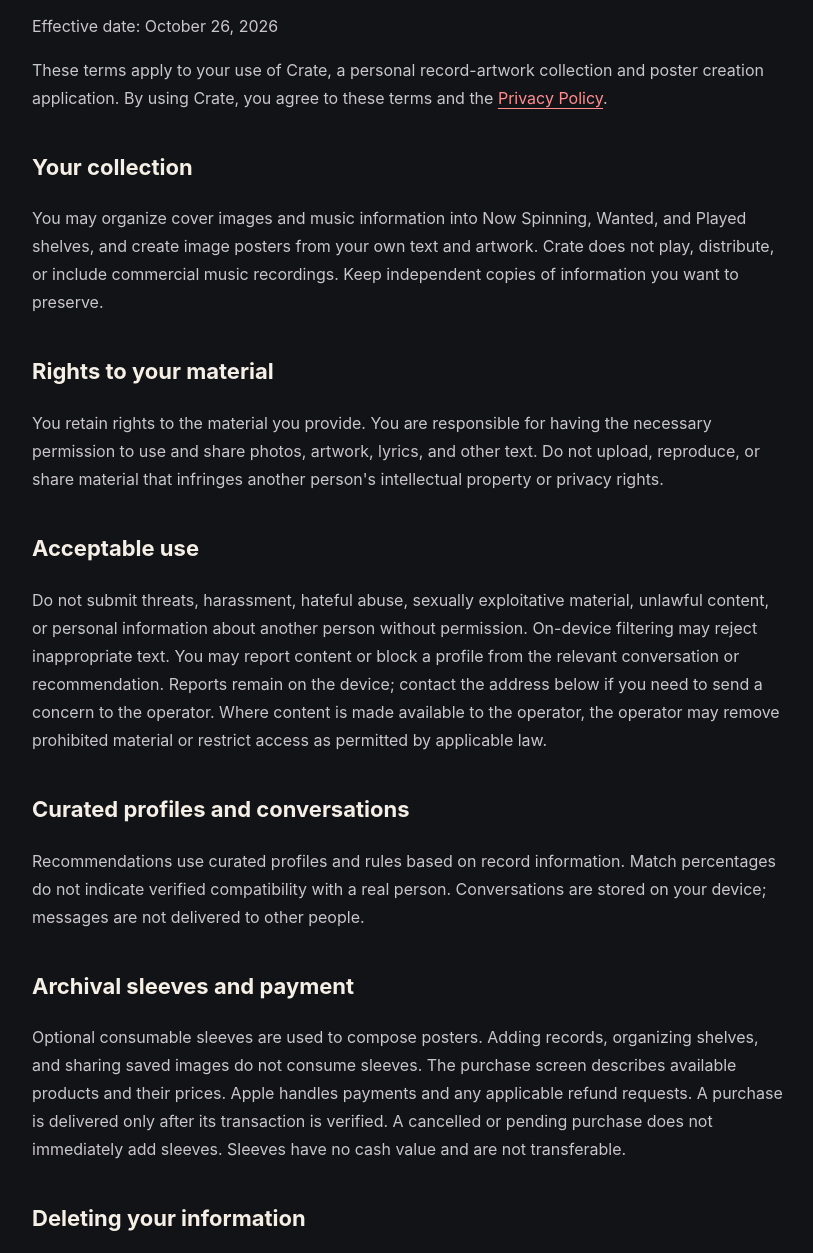
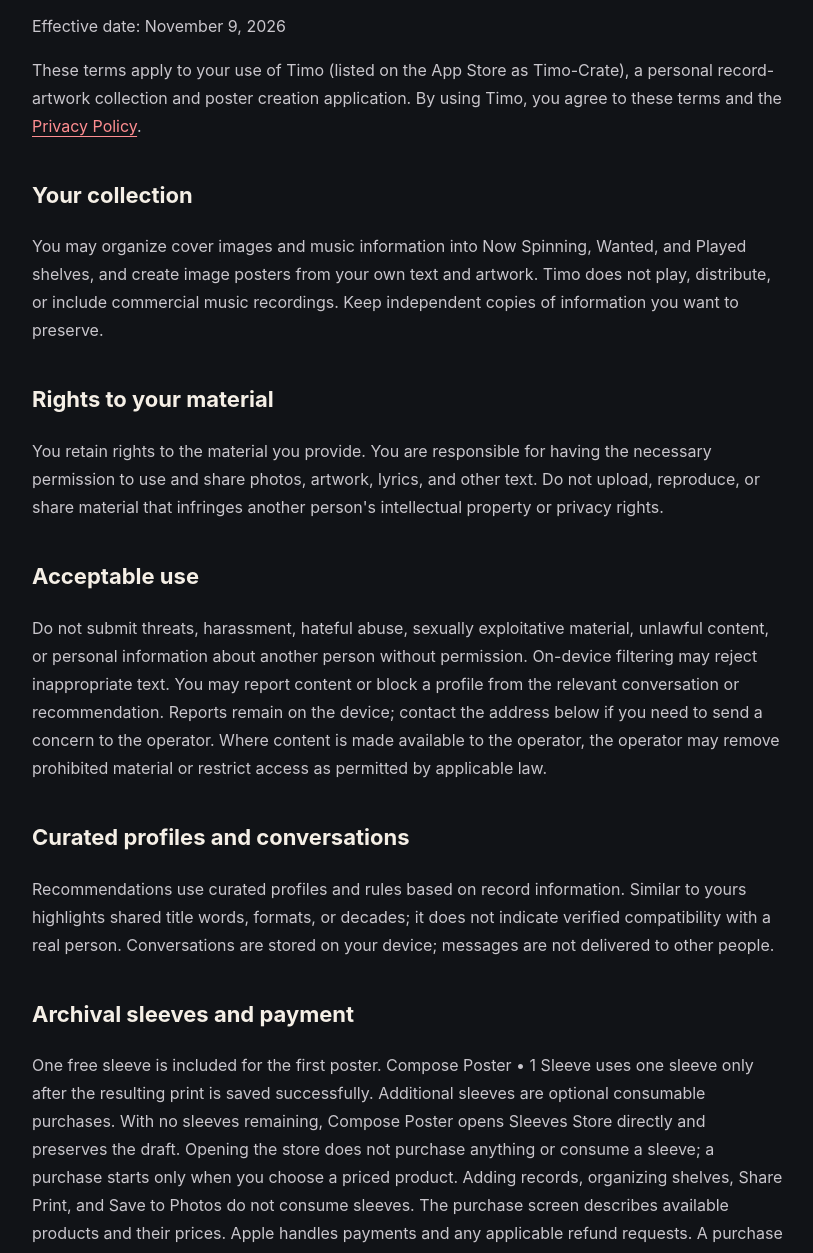
Before and after one commit to crate187/legal-site, a plain HTML site: page terms/index.html in a window 1280 px wide. Shown: the part 254-1507 px from the top of the page, without its empty margins (232-1045 px from the left). Drawn offline with Linux system fonts and the light colour scheme.

Commit message:
Update Terms of Use for Timo-Crate

```diff
--- a/terms/index.html
+++ b/terms/index.html
@@ -1,13 +1,13 @@
 <!doctype html>
-<html lang="en"><head><meta charset="utf-8"><meta name="viewport" content="width=device-width,initial-scale=1"><title>Terms of Use | Crate</title><link rel="canonical" href="https://crate187.github.io/legal-site/terms/"><style>*{box-sizing:border-box}body{margin:0;background:#111317;color:#e2e2e8;font:16px/1.75 -apple-system,BlinkMacSystemFont,"Segoe UI",sans-serif}main{max-width:800px;margin:0 auto;padding:64px 24px 80px}nav,a{color:#ff8e91}nav{display:flex;gap:24px;margin-bottom:48px}h1{font-size:42px;line-height:1.15;letter-spacing:-1px;color:#f5efe6}h2{font-size:22px;margin-top:36px;color:#f5efe6}p,li{color:#c9c6cc}.label{font-size:12px;letter-spacing:3px;color:#ff6b81}footer{border-top:1px solid #333539;margin-top:48px;padding-top:24px;font-size:14px}a{text-underline-offset:4px}</style></head>
-<body><!-- Contact address is a placeholder; verify ownership before publication. Policy describes planned product behavior; review against the finished application before publication. -->
-<main><nav aria-label="Legal"><a href="/legal-site/privacy/">Privacy Policy</a><a href="/legal-site/terms/">Terms of Use</a></nav><p class="label">WAHA CRATE</p><h1>Terms of Use</h1><p>Effective date: October 26, 2026</p>
-<p>These terms apply to your use of Crate, a personal record-artwork collection and poster creation application. By using Crate, you agree to these terms and the <a href="/legal-site/privacy/">Privacy Policy</a>.</p>
-<h2>Your collection</h2><p>You may organize cover images and music information into Now Spinning, Wanted, and Played shelves, and create image posters from your own text and artwork. Crate does not play, distribute, or include commercial music recordings. Keep independent copies of information you want to preserve.</p>
+<html lang="en"><head><meta charset="utf-8"><meta name="viewport" content="width=device-width,initial-scale=1"><title>Terms of Use | Timo-Crate</title><link rel="canonical" href="https://crate187.github.io/legal-site/terms/"><style>*{box-sizing:border-box}body{margin:0;background:#111317;color:#e2e2e8;font:16px/1.75 -apple-system,BlinkMacSystemFont,"Segoe UI",sans-serif}main{max-width:800px;margin:0 auto;padding:64px 24px 80px}nav,a{color:#ff8e91}nav{display:flex;gap:24px;margin-bottom:48px}h1{font-size:42px;line-height:1.15;letter-spacing:-1px;color:#f5efe6}h2{font-size:22px;margin-top:36px;color:#f5efe6}p,li{color:#c9c6cc}.label{font-size:12px;letter-spacing:3px;color:#ff6b81}footer{border-top:1px solid #333539;margin-top:48px;padding-top:24px;font-size:14px}a{text-underline-offset:4px}</style></head>
+<body>
+<main><nav aria-label="Legal"><a href="/legal-site/privacy/">Privacy Policy</a><a href="/legal-site/terms/">Terms of Use</a></nav><p class="label">Timo-Crate</p><h1>Terms of Use</h1><p>Effective date: November 9, 2026</p>
+<p>These terms apply to your use of Timo (listed on the App Store as Timo-Crate), a personal record-artwork collection and poster creation application. By using Timo, you agree to these terms and the <a href="/legal-site/privacy/">Privacy Policy</a>.</p>
+<h2>Your collection</h2><p>You may organize cover images and music information into Now Spinning, Wanted, and Played shelves, and create image posters from your own text and artwork. Timo does not play, distribute, or include commercial music recordings. Keep independent copies of information you want to preserve.</p>
 <h2>Rights to your material</h2><p>You retain rights to the material you provide. You are responsible for having the necessary permission to use and share photos, artwork, lyrics, and other text. Do not upload, reproduce, or share material that infringes another person's intellectual property or privacy rights.</p>
 <h2>Acceptable use</h2><p>Do not submit threats, harassment, hateful abuse, sexually exploitative material, unlawful content, or personal information about another person without permission. On-device filtering may reject inappropriate text. You may report content or block a profile from the relevant conversation or recommendation. Reports remain on the device; contact the address below if you need to send a concern to the operator. Where content is made available to the operator, the operator may remove prohibited material or restrict access as permitted by applicable law.</p>
-<h2>Curated profiles and conversations</h2><p>Recommendations use curated profiles and rules based on record information. Match percentages do not indicate verified compatibility with a real person. Conversations are stored on your device; messages are not delivered to other people.</p>
-<h2>Archival sleeves and payment</h2><p>Optional consumable sleeves are used to compose posters. Adding records, organizing shelves, and sharing saved images do not consume sleeves. The purchase screen describes available products and their prices. Apple handles payments and any applicable refund requests. A purchase is delivered only after its transaction is verified. A cancelled or pending purchase does not immediately add sleeves. Sleeves have no cash value and are not transferable.</p>
-<h2>Deleting your information</h2><p>Deleting a record removes its related posters and associated activity. Clear Crate removes collection and conversation information while retaining the purchased balance and transaction history. Uninstalling Crate may remove information stored on your device, including remaining consumable balances; completed consumable purchases are not offered as restorable products.</p>
+<h2>Curated profiles and conversations</h2><p>Recommendations use curated profiles and rules based on record information. Similar to yours highlights shared title words, formats, or decades; it does not indicate verified compatibility with a real person. Conversations are stored on your device; messages are not delivered to other people.</p>
+<h2>Archival sleeves and payment</h2><p>One free sleeve is included for the first poster. Compose Poster • 1 Sleeve uses one sleeve only after the resulting print is saved successfully. Additional sleeves are optional consumable purchases. With no sleeves remaining, Compose Poster opens Sleeves Store directly and preserves the draft. Opening the store does not purchase anything or consume a sleeve; a purchase starts only when you choose a priced product. Adding records, organizing shelves, Share Print, and Save to Photos do not consume sleeves. The purchase screen describes available products and their prices. Apple handles payments and any applicable refund requests. A purchase is delivered only after its transaction is verified. A cancelled or pending purchase does not immediately add sleeves. Sleeves have no cash value and are not transferable.</p>
+<h2>Deleting your information</h2><p>Deleting a record removes its related posters and associated activity. Clear Crate removes collection and conversation information while retaining the purchased balance and transaction history. Uninstalling Timo may remove information stored on your device, including remaining consumable balances; completed consumable purchases are not offered as restorable products.</p>
 <h2>Availability</h2><p>Keep copies of important material. Some functions depend on device permissions, system services, and Apple purchase availability. Nothing in these terms excludes rights or remedies that cannot be excluded under applicable law.</p>
-<h2>Contact and updates</h2><p>For questions or content concerns, contact <a href="mailto:crate.archive.contact@gmail.com">crate.archive.contact@gmail.com</a>. Include enough detail to identify the issue without sending unnecessary personal information. Updated terms will show a revised effective date.</p><footer>Crate · Your collection, on your device.</footer></main></body></html>
+<h2>Contact and updates</h2><p>For questions or content concerns, contact <a href="mailto:crate.archive.contact@gmail.com">crate.archive.contact@gmail.com</a>. Include enough detail to identify the issue without sending unnecessary personal information. Updated terms will show a revised effective date.</p><footer>Timo-Crate · Your collection, on your device.</footer></main></body></html>
```
